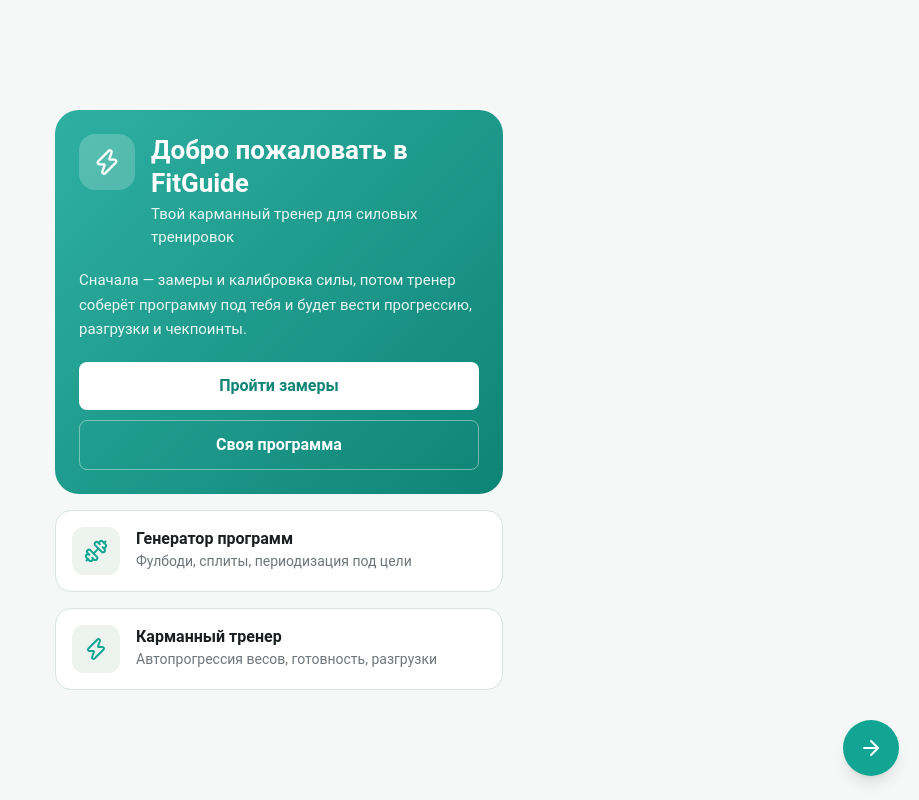
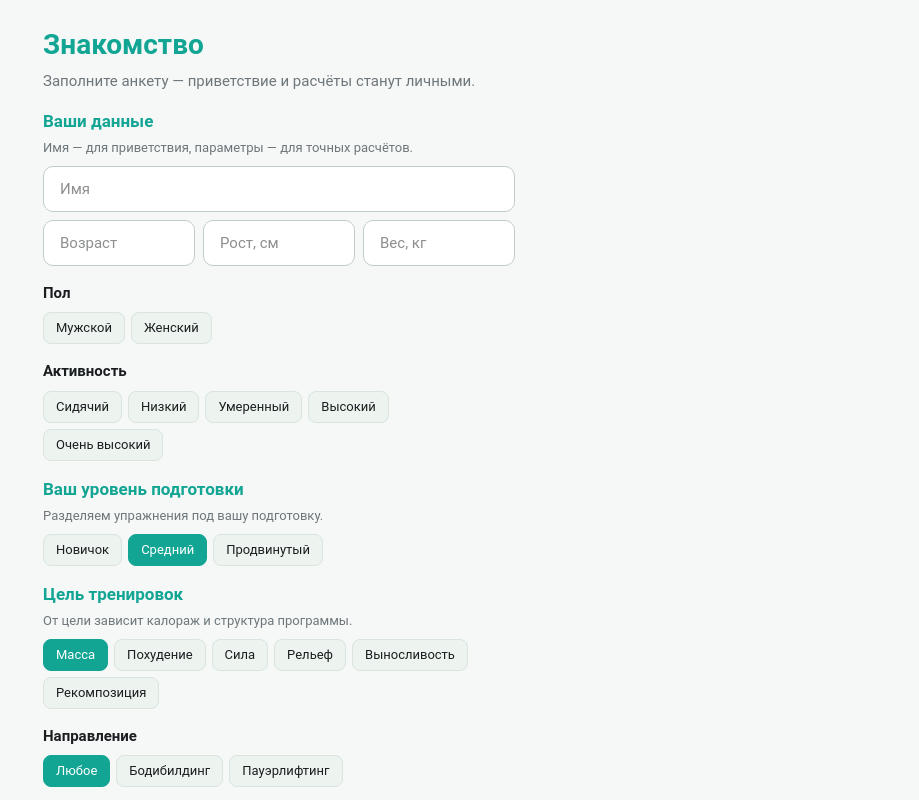
Before and after one commit to feldsherikydze-dot/FitGuide-web, a React (Vite) app: page / in a window 1280 px wide. Both pictures are taken after a click on the button "Старт". Shown: the top 800 px of the page, without its empty margins (361-1280 px from the left). Built offline with nearby package versions, Linux system fonts and the light colour scheme.

Commit message:
feat: full OnboardingPage port from OnboardingActivity - profile form, chips for all fields, skip/save buttons

```diff
--- a/src/pages/OnboardingPage.tsx
+++ b/src/pages/OnboardingPage.tsx
@@ -1,91 +1,264 @@
 // FitGuide Web — экран первого запуска (порт OnboardingActivity.java)
+// Короткая анкета: имя, параметры, пол, активность, уровень, цель, направление,
+// место, снаряжение, био, страна, город. Всё необязательно, есть «Пропустить».
 
+import { useState } from 'react';
 import { useNavigate } from 'react-router-dom';
-import { Zap, Dumbbell, ArrowRight } from 'lucide-react';
-import { usePaletteVars, asset } from '../components/ui';
-import { slotColor, contrastOn, circleGradient } from '../core/palette';
+import { useProfileStore } from '../core/store';
+import { getJSON, setJSON, KEYS } from '../core/storage';
+import { usePaletteVars } from '../components/ui';
+import { GOALS, GOALS_ALL, GOAL_LABELS } from '../core/goals';
+import type { UserProfile } from '../data/types';
+import { Field, Card, SectionTitle, Hint, PrimaryButton, OutlineButton, Toast } from './progress/common';
+
+const ACTIVITY_LEVELS = [
+  { value: 'sedentary', label: 'Сидячий' },
+  { value: 'light', label: 'Низкий' },
+  { value: 'moderate', label: 'Умеренный' },
+  { value: 'high', label: 'Высокий' },
+  { value: 'athlete', label: 'Очень высокий' },
+];
+
+const LEVELS = [
+  { value: 'beginner', label: 'Новичок' },
+  { value: 'intermediate', label: 'Средний' },
+  { value: 'advanced', label: 'Продвинутый' },
+];
+
+const STYLES = [
+  { value: 'any', label: 'Любое' },
+  { value: 'bb', label: 'Бодибилдинг' },
+  { value: 'pl', label: 'Пауэрлифтинг' },
+];
+
+const EQUIPMENT = [
+  { id: 'barbell', label: 'Штанга' },
+  { id: 'dumbbell', label: 'Гантели' },
+  { id: 'cable', label: 'Блоки' },
+  { id: 'smith', label: 'Смит' },
+  { id: 'machine', label: 'Тренажёры' },
+];
+
+const DEFAULT_PROFILE: UserProfile = {
+  name: '', gender: '', age: 0, heightCm: 0, weightKg: 0,
+  activityLevel: '', goal: GOALS.MASS, trainStyle: 'any',
+  bodyFatPercent: 0, workoutsPerWeek: 0, bio: '', country: '', city: '',
+  level: 'intermediate', equipment: [], place: '',
+};
+
+function ChipGroup({ options, value, onChange }: {
+  options: { value: string; label: string }[];
+  value: string;
+  onChange: (v: string) => void;
+}) {
+  return (
+    <div className="flex flex-wrap gap-1.5 mt-2">
+      {options.map(o => {
+        const on = value === o.value;
+        return (
+          <button key={o.value} onClick={() => onChange(on ? '' : o.value)}
+            className="min-h-[32px] px-3 rounded-[8px] text-[13px]"
+            style={{
+              background: on ? 'var(--p-labels)' : 'var(--color-surface-variant)',
+              border: `1px solid ${on ? 'var(--p-labels)' : 'var(--color-stroke)'}`,
+              color: on ? 'var(--p-on-labels)' : 'var(--color-text-main)',
+            }}
+          >
+            {o.label}
+          </button>
+        );
+      })}
+    </div>
+  );
+}
 
 export function OnboardingPage() {
   const navigate = useNavigate();
   usePaletteVars();
 
-  const grad = circleGradient();
-  const btn = slotColor('labelsButtons');
+  const [form, setForm] = useState<UserProfile>({ ...DEFAULT_PROFILE });
+  const [toast, setToast] = useState<string | null>(null);
+  const [saving, setSaving] = useState(false);
+
+  const set = <K extends keyof UserProfile>(k: K, v: UserProfile[K]) =>
+    setForm(f => ({ ...f, [k]: v }));
+
+  const toggleEquip = (id: string) =>
+    setForm(f => ({
+      ...f,
+      equipment: f.equipment.includes(id)
+        ? f.equipment.filter(x => x !== id)
+        : [...f.equipment, id],
+    }));
+
+  const hasNoSelection = () => {
+    if (form.gender || form.activityLevel || form.level || form.goal || form.trainStyle || form.place) return false;
+    const hasPersonal = form.name.trim() || form.age > 0 || form.heightCm > 0 || form.weightKg > 0;
+    const hasDetails = form.bio.trim() || form.country.trim() || form.city.trim();
+    return !hasPersonal && !hasDetails;
+  };
+
+  const showToast = (text: string) => {
+    setToast(text);
+    window.setTimeout(() => setToast(null), 3000);
+  };
+
+  const skip = () => {
+    setJSON('onboarding_done', true);
+    setJSON('profile_skipped', true);
+    navigate('/', { replace: true });
+  };
+
+  const finish = () => {
+    if (hasNoSelection()) {
+      showToast('Заполните данные или сделайте выбор');
+      return;
+    }
+    setSaving(true);
+    const profile: UserProfile = {
+      ...form,
+      goal: form.goal || GOALS.MASS,
+      level: form.level || 'intermediate',
+      trainStyle: form.trainStyle || 'any',
+      place: form.place || 'gym',
+      equipment: form.equipment.length ? form.equipment : [],
+    };
+    // Сохраняем профиль через store
+    import('../core/store').then(({ useProfileStore }) => {
+      useProfileStore.getState().setProfile(profile);
+      setJSON('onboarding_done', true);
+      navigate('/', { replace: true });
+    });
+  };
 
   return (
-    <div className="min-h-screen flex flex-col justify-center px-4 py-8"
-      style={{ background: 'var(--color-bg)' }}>
-      <div className="max-w-md mx-auto w-full space-y-4">
-        {/* Обложка */}
-        <div
-          className="rounded-3xl p-6 text-white"
-          style={{ background: `linear-gradient(135deg, ${grad.from} 0%, ${grad.to} 100%)` }}
-        >
-          <div className="flex items-start gap-4">
-            <div className="w-14 h-14 rounded-2xl bg-white/20 flex items-center justify-center flex-shrink-0">
-              <Zap className="w-7 h-7" />
+    <div className="min-h-screen flex flex-col" style={{ background: 'var(--color-bg)' }}>
+      <div className="max-w-lg mx-auto w-full px-5 py-6 space-y-4 flex-1">
+        {/* Заголовок */}
+        <div>
+          <h1 className="text-[28px] font-bold" style={{ color: 'var(--p-labels)' }}>Знакомство</h1>
+          <p className="text-[15px] mt-1" style={{ color: 'var(--color-text-secondary)' }}>
+            Заполните анкету — приветствие и расчёты станут личными.
+          </p>
         </div>
-            <div className="min-w-0">
-              <h1 className="text-[26px] font-bold leading-tight">
-                Добро пожаловать в FitGuide
-              </h1>
-              <p className="text-[15px] text-white/90 mt-1">
-                Твой карманный тренер для силовых тренировок
+
+        {/* Ваши данные */}
+        <div>
+          <h2 className="text-[17px] font-bold" style={{ color: 'var(--p-labels)' }}>Ваши данные</h2>
+          <p className="text-[13px] mt-1" style={{ color: 'var(--color-text-secondary)' }}>
+            Имя — для приветствия, параметры — для точных расчётов.
           </p>
+          <div className="mt-2 space-y-2">
+            <Field value={form.name} onChange={v => set('name', v)} placeholder="Имя" />
+            <div className="flex gap-2">
+              <Field value={form.age > 0 ? String(form.age) : ''} onChange={v => set('age', parseInt(v) || 0)} placeholder="Возраст" inputMode="numeric" className="flex-1" />
+              <Field value={form.heightCm > 0 ? String(form.heightCm) : ''} onChange={v => set('heightCm', parseInt(v) || 0)} placeholder="Рост, см" inputMode="numeric" className="flex-1" />
+              <Field value={form.weightKg > 0 ? String(form.weightKg) : ''} onChange={v => set('weightKg', parseFloat(v) || 0)} placeholder="Вес, кг" inputMode="decimal" className="flex-1" />
+            </div>
           </div>
         </div>
 
-          <p className="text-[15px] text-white/90 mt-5 leading-relaxed">
-            Сначала — замеры и калибровка силы, потом тренер соберёт программу под
-            тебя и будет вести прогрессию, разгрузки и чекпоинты.
+        {/* Пол */}
+        <div>
+          <h3 className="text-[15px] font-bold" style={{ color: 'var(--color-text-main)' }}>Пол</h3>
+          <ChipGroup
+            options={[{ value: 'male', label: 'Мужской' }, { value: 'female', label: 'Женский' }]}
+            value={form.gender}
+            onChange={v => set('gender', v)}
+          />
+        </div>
+
+        {/* Активность */}
+        <div>
+          <h3 className="text-[15px] font-bold" style={{ color: 'var(--color-text-main)' }}>Активность</h3>
+          <ChipGroup options={ACTIVITY_LEVELS} value={form.activityLevel} onChange={v => set('activityLevel', v)} />
+        </div>
+
+        {/* Уровень */}
+        <div>
+          <h2 className="text-[17px] font-bold" style={{ color: 'var(--p-labels)' }}>Ваш уровень подготовки</h2>
+          <p className="text-[13px] mt-1" style={{ color: 'var(--color-text-secondary)' }}>
+            Разделяем упражнения под вашу подготовку.
           </p>
+          <ChipGroup options={LEVELS} value={form.level} onChange={v => set('level', v)} />
+        </div>
 
-          <div className="mt-5 space-y-2.5">
-            <button
-              onClick={() => navigate('/assessment')}
-              className="w-full py-3 rounded-lg text-[16px] font-bold transition-opacity active:opacity-90"
-              style={{ background: '#fff', color: grad.to }}
+        {/* Цель */}
+        <div>
+          <h2 className="text-[17px] font-bold" style={{ color: 'var(--p-labels)' }}>Цель тренировок</h2>
+          <p className="text-[13px] mt-1" style={{ color: 'var(--color-text-secondary)' }}>
+            От цели зависит калораж и структура программы.
+          </p>
+          <ChipGroup
+            options={GOALS_ALL.map(g => ({ value: g, label: GOAL_LABELS[g] }))}
+            value={form.goal}
+            onChange={v => set('goal', v || GOALS.MASS)}
+          />
+        </div>
+
+        {/* Направление */}
+        <div>
+          <h3 className="text-[15px] font-bold" style={{ color: 'var(--color-text-main)' }}>Направление</h3>
+          <ChipGroup options={STYLES} value={form.trainStyle} onChange={v => set('trainStyle', v)} />
+        </div>
+
+        {/* Место */}
+        <div>
+          <h3 className="text-[15px] font-bold" style={{ color: 'var(--color-text-main)' }}>Место тренировок</h3>
+          <ChipGroup
+            options={[{ value: 'home', label: 'Дома' }, { value: 'gym', label: 'Зал' }]}
+            value={form.place}
+            onChange={v => set('place', v)}
+          />
+        </div>
+
+        {/* Снаряжение */}
+        <div>
+          <h3 className="text-[15px] font-bold" style={{ color: 'var(--color-text-main)' }}>Снаряжение</h3>
+          <p className="text-[13px] mt-1" style={{ color: 'var(--color-text-secondary)' }}>
+            Подберём упражнения под ваше снаряжение.
+          </p>
+          <div className="flex flex-wrap gap-1.5 mt-2">
+            {EQUIPMENT.map(e => {
+              const on = form.equipment.includes(e.id);
+              return (
+                <button key={e.id} onClick={() => toggleEquip(e.id)}
+                  className="min-h-[32px] px-3 rounded-[8px] text-[13px]"
+                  style={{
+                    background: on ? 'var(--p-labels)' : 'var(--color-surface-variant)',
+                    border: `1px solid ${on ? 'var(--p-labels)' : 'var(--color-stroke)'}`,
+                    color: on ? 'var(--p-on-labels)' : 'var(--color-text-main)',
+                  }}
                 >
-              Пройти замеры
+                  {e.label}
                 </button>
-            <button
-              onClick={() => navigate('/programs')}
-              className="w-full py-3 rounded-lg text-[16px] font-bold border border-white/40 transition-opacity active:opacity-90"
-              style={{ color: '#fff' }}
-            >
-              Своя программа
-            </button>
+              );
+            })}
           </div>
         </div>
 
-        {/* Что внутри */}
-        {[
-          { icon: Dumbbell, title: 'Генератор программ', desc: 'Фулбоди, сплиты, периодизация под цели' },
-          { icon: Zap, title: 'Карманный тренер', desc: 'Автопрогрессия весов, готовность, разгрузки' },
-        ].map(({ icon: Icon, title, desc }) => (
-          <div key={title} className="rounded-2xl p-4 flex items-start gap-4"
-            style={{ background: 'var(--color-surface)', border: '1px solid var(--color-stroke)' }}>
-            <div className="w-12 h-12 rounded-xl flex items-center justify-center flex-shrink-0"
-              style={{ background: 'var(--color-surface-variant)' }}>
-              <Icon className="w-6 h-6" style={{ color: btn }} />
-            </div>
-            <div className="min-w-0">
-              <h3 className="font-semibold" style={{ color: 'var(--color-text-main)' }}>{title}</h3>
-              <p className="text-sm" style={{ color: 'var(--color-text-secondary)' }}>{desc}</p>
+        {/* Детали */}
+        <div>
+          <h3 className="text-[15px] font-bold" style={{ color: 'var(--color-text-main)' }}>О себе</h3>
+          <div className="mt-2 space-y-2">
+            <Field value={form.bio} onChange={v => set('bio', v)} placeholder="Био" />
+            <div className="flex gap-2">
+              <Field value={form.country} onChange={v => set('country', v)} placeholder="Страна" className="flex-1" />
+              <Field value={form.city} onChange={v => set('city', v)} placeholder="Город" className="flex-1" />
             </div>
           </div>
-        ))}
         </div>
 
-      {/* FAB */}
-      <button
-        onClick={() => navigate('/')}
-        aria-label="Дальше"
-        className="fixed bottom-6 right-5 w-14 h-14 rounded-full flex items-center justify-center shadow-lg active:scale-95 transition-transform"
-        style={{ background: btn, color: contrastOn(btn) }}
-      >
-        <ArrowRight className="w-6 h-6" />
-      </button>
+        {/* Кнопки */}
+        <div className="flex gap-3 pt-4">
+          <OutlineButton onClick={skip} className="flex-1">Пропустить</OutlineButton>
+          <PrimaryButton onClick={finish} disabled={saving} className="flex-1">
+            {saving ? 'Сохранение…' : 'Готово'}
+          </PrimaryButton>
+        </div>
+      </div>
+
+      <Toast text={toast} />
     </div>
   );
 }
```
Lines whose indentation alone changed are shown as unchanged.
